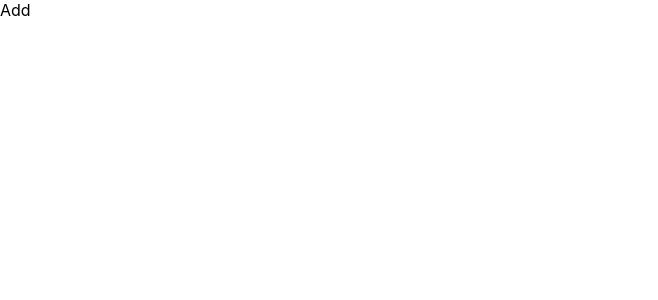
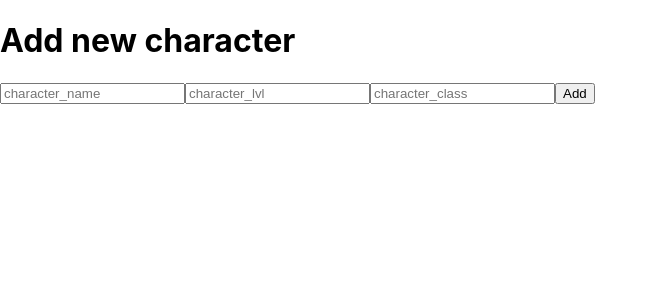
Before and after one commit to raphaelfrn/W-RFRN, a React (Create React App) app in the folder client/: page /add in a window 1280 px wide. Shown: the top 300 px of the page, without its empty margins (0-658 px from the left). Built offline with nearby package versions, Linux system fonts and the light colour scheme.

Commit message:
post method

```diff
--- a/client/package.json
+++ b/client/package.json
@@ -7,9 +7,10 @@
     "@testing-library/react": "^13.4.0",
     "@testing-library/user-event": "^13.5.0",
     "axios": "^1.5.1",
+    "cors": "^2.8.5",
     "react": "^18.2.0",
     "react-dom": "^18.2.0",
-    "react-router-dom": "^6.16.0",
+    "react-router-dom": "^6.17.0",
     "react-scripts": "^5.0.1",
     "web-vitals": "^2.1.4"
   },
--- a/client/src/pages/Add.jsx
+++ b/client/src/pages/Add.jsx
@@ -1,8 +1,43 @@
-import React from 'react'
+import axios from "axios";
+import React from "react";
+import { useState } from "react";
+import { useNavigate } from "react-router-dom";
 
 function Add() {
+  const [character , setCharacter] = useState({
+    character_name:"",
+    character_lvl:"",
+    character_class:"",
+    user_id:1,
+  });
+
+  const navigate = useNavigate();
+
+  const handleChange = (e) => {
+    setCharacter((prev) => ({ ...prev, [e.target.name]: e.target.value }));
+  };
+
+  console.log(character);
+
+  const handleClick = async e =>{
+    e.preventDefault()
+    try {
+      await axios.post("http://localhost:8800/characters", character)
+      navigate("/")
+    } catch (error) {
+      console.log(error);
+    }
+  };
+
   return (
-    <div>Add</div>
+    <div className="form">
+      <h1>Add new character</h1>
+      <input type="text" placeholder='character_name' onChange={handleChange} name='character_name'/>
+      <input type="number" placeholder='character_lvl' onChange={handleChange} name='character_lvl' />
+      <input type="text" placeholder='character_class' onChange={handleChange} name='character_class' />
+
+      <button onClick={handleClick}>Add</button>
+    </div>
   )
 }
 
--- a/client/src/pages/Characters.jsx
+++ b/client/src/pages/Characters.jsx
@@ -13,7 +13,6 @@ const Characters = () =>  {
       try {
         const res = await axios.get("http://localhost:8800/characters");
         setCharacters(res.data)
-        console.log(res)
       } catch (error) {
         console.log(error);
       }
@@ -30,7 +29,7 @@ const Characters = () =>  {
         <h1>W-RFRN</h1>
         <div className="characters">
         {characters.map(character=>(
-          <div className="character" key={character.id}>
+          <div key={character.character_id}  className="character" >
               <h2>{character.character_name}</h2>
               <h2>{character.character_lvl}</h2>
               <h2>{character.character_class}</h2>
```
Also changed, not shown: 2 other files (tests, documents, lock files or other folders).
